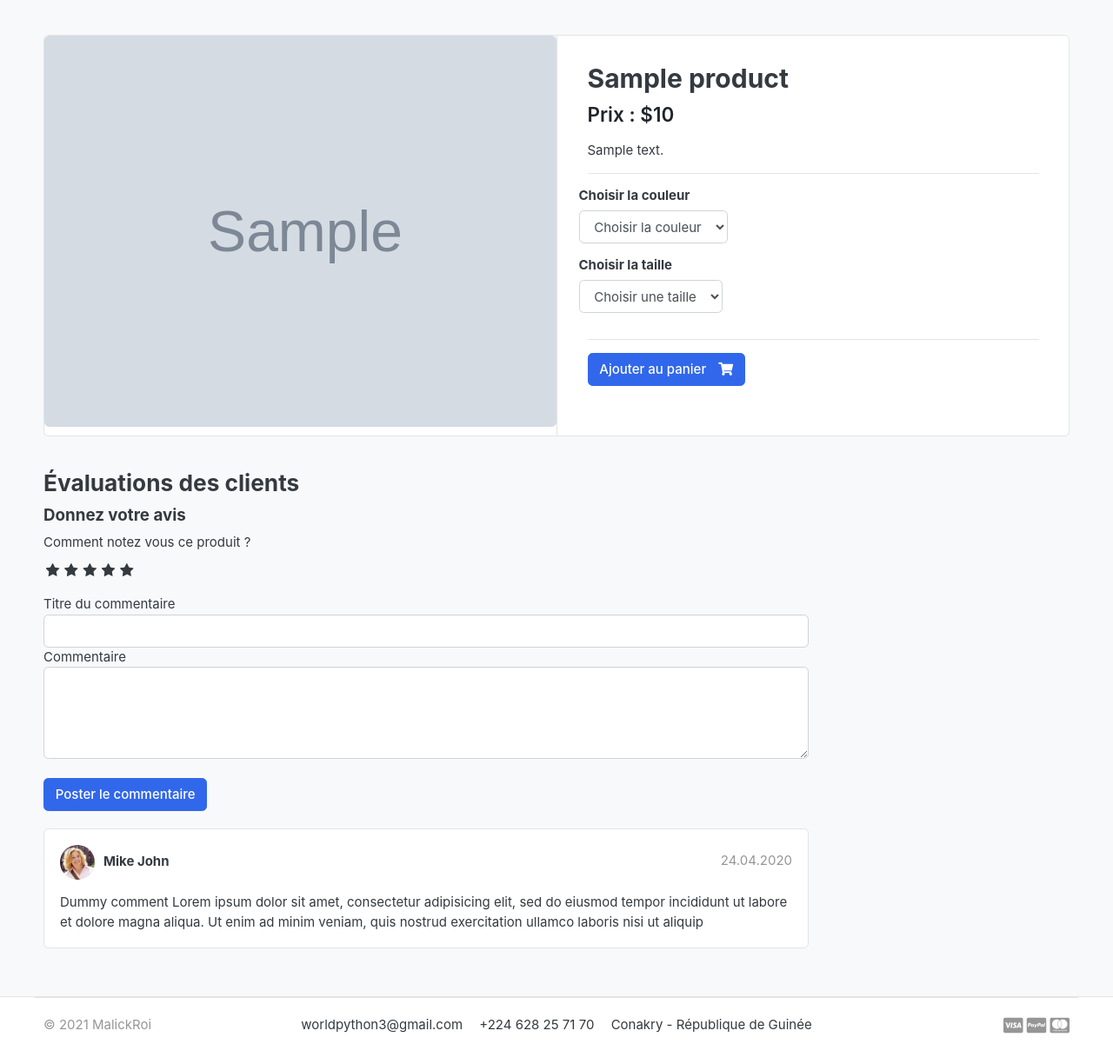
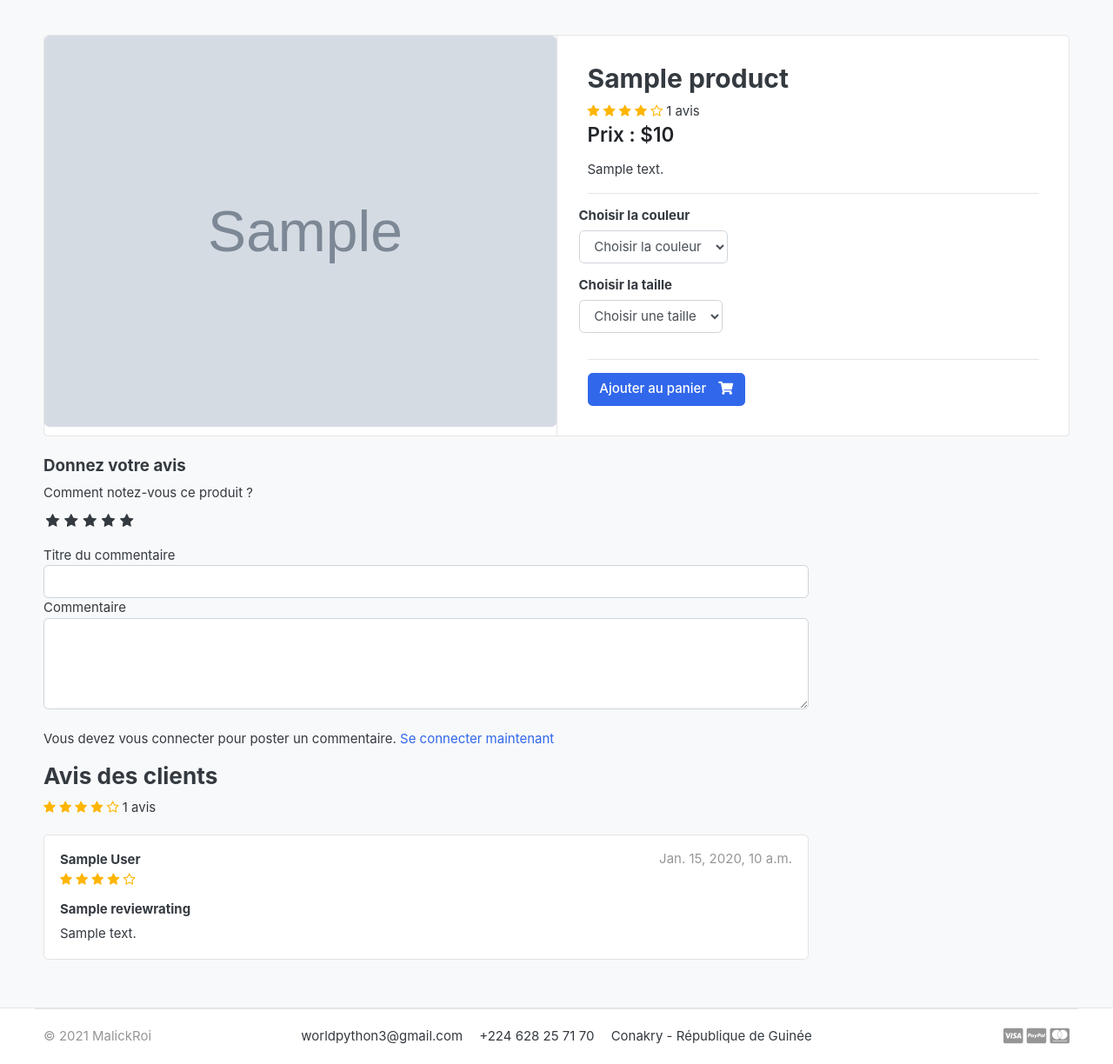
Before and after one commit to MalickRoi/greatekart-django, a Django app: a page that uses templates/store/product_detail.html in a window 1280 px wide. Shown: the part 118-1342 px from the top of the page at 87% size. Before the commit the page ends 1307 px from the top, so only its background shows below. Run offline with Django 3.2, Linux system fonts and the light colour scheme; tables that the repository leaves empty hold one stand-in row (values such as "Sample post"); grey boxes marked "Sample" are stand-in pictures; some libraries are stand-ins or nearby versions; some web fonts are replaced.

Commit message:
avis et notes

```diff
--- a/accounts/models.py
+++ b/accounts/models.py
@@ -58,6 +58,9 @@ class Account(AbstractBaseUser):
 
     objects = MyAccountManager()
 
+    def full_name(self):
+        return f'{self.first_name} {self.last_name}'
+
     def __str__(self):
         return self.email
 
--- a/greatkart/settings.py
+++ b/greatkart/settings.py
@@ -150,5 +150,5 @@ MESSAGE_TAGS = {
 EMAIL_HOST = 'smtp.gmail.com'
 EMAIL_PORT: 587
 EMAIL_HOST_USER = 'worldpython3@gmail.com'
-EMAIL_HOST_PASSWORD = ''
+EMAIL_HOST_PASSWORD = 'Malick@224'
 EMAIL_USE_TLS = True
--- a/static/css/custom.css
+++ b/static/css/custom.css
@@ -36,3 +36,7 @@ input:checked + label:hover, input:checked ~ label:hover,
 input:checked ~ label:hover ~ label, label:hover ~ input:checked ~ label {
     color: #cc9000;
 }
+
+.rating-star i{
+    color: #ffb503 !important;
+}
--- a/store/urls.py
+++ b/store/urls.py
@@ -6,5 +6,5 @@ urlpatterns = [
     path('category/<slug:category_slug>/', store_view, name='detail-store-page'),
     path('category/<slug:category_slug>/<slug:product_slug>/', product_detail_view, name='product-detail-page'),
     path('search/', search_view, name='search-page'),
-    path('submit-review/', submit_review, name='submit-review-page'),
+    path('submit-review/<int:product_id>/', submit_review, name='submit-review-page'),
 ]
--- a/store/views.py
+++ b/store/views.py
@@ -1,11 +1,14 @@
+from orders.models import OrderProduct
+from django.contrib import messages
 from django.db.models import Q
 from django.http.response import HttpResponse
-from django.shortcuts import get_object_or_404, render
+from django.shortcuts import get_object_or_404, redirect, render
 from django.core.paginator import EmptyPage, Paginator
 from category.models import Category
 from carts.models import CartItem
 from carts.views import _cart_id_view
-from .models import Product
+from .models import Product, ReviewRating
+from .forms import ReviewForm
 
 # Create your views here.
 def store_view(request, category_slug=None):
@@ -34,6 +37,7 @@ def store_view(request, category_slug=None):
 
 
 def product_detail_view(request, category_slug, product_slug):
+
     try:
         single_product = Product.objects.get(category__slug=category_slug, slug=product_slug)
         in_cart = CartItem.objects.filter(
@@ -42,9 +46,21 @@ def product_detail_view(request, category_slug, product_slug):
     except Exception as e:
         raise e
 
+    if request.user.is_authenticated:
+        try:
+            orderproduct = OrderProduct.objects.filter(user=request.user, product_id=single_product.id).exists()
+        except OrderProduct.DoesNotExist:
+            orderproduct = None
+    else:
+        orderproduct = None
+
+    # Obtenir les avis
+    reviews = ReviewRating.objects.filter(product_id=single_product.id, status=True)
+
     context = {
         'single_product': single_product,
         'in_cart': in_cart,
+        'reviews': reviews,
     }
     return render(request, 'store/product_detail.html', context)
 
@@ -64,5 +80,25 @@ def search_view(request):
     return render(request, 'store/store.html', context)
 
 
-def submit_review(request):
-    pass
+def submit_review(request, product_id):
+    url = request.META.get('HTTP_REFERER')
+    if request.method == 'POST':
+        try:
+            reviews = ReviewRating.objects.get(user__id=request.user.id, product__id=product_id)
+            form = ReviewForm(request.POST, instance=reviews)
+            form.save()
+            messages.success(request, 'Merci. Votre évaluation a été mis à jour.')
+            return redirect(url)
+        except ReviewRating.DoesNotExist:
+            form = ReviewForm(request.POST)
+            if form.is_valid():
+                data = ReviewRating()
+                data.subject = form.cleaned_data['subject']
+                data.rating = form.cleaned_data['rating']
+                data.review = form.cleaned_data['review']
+                data.ip = request.META.get('REMOTE_ADDR')
+                data.product_id = product_id
+                data.user_id = request.user.id
+                data.save()
+                messages.success(request, 'Merci! Votre avis a été soumis.')
+                return redirect(url)
--- a/templates/store/product_detail.html
+++ b/templates/store/product_detail.html
@@ -5,15 +5,14 @@
     <section class="section-content padding-y bg">
         <div class="container">
 
-            <!-- ============================ COMPONENT 1 ================================= -->
             <div class="card">
                 <div class="row no-gutters">
                     <aside class="col-md-6">
                         <article class="gallery-wrap">
                             <div class="img-big-wrap">
                                 <img src="{{single_product.images.url}}" class="">
-                            </div> <!-- img-big-wrap.// -->
-                        </article> <!-- gallery-wrap .end// -->
+                            </div>
+                        </article>
                     </aside>
 
                     <main class="col-md-6 border-left">
@@ -21,6 +20,20 @@
                             {% csrf_token %}
                             <article class="content-body">
                                 <h2 class="title">{{single_product.product_name}}</h2>
+                                <div class="rating-star">
+                                    <span>
+                                        <i class="fa fa-star{% if single_product.averageReview < .5 %}-o{% elif single_product.averageReview >= .5 and single_product.averageReview < 1 %}-half-o {% endif %}" aria-hidden="true"></i>
+
+                                        <i class="fa fa-star{% if single_product.averageReview < 1.5 %}-o{% elif single_product.averageReview >= 1.5 and single_product.averageReview < 2 %}-half-o {% endif %}" aria-hidden="true"></i>
+
+                                        <i class="fa fa-star{% if single_product.averageReview < 2.5 %}-o{% elif single_product.averageReview >= 2.5 and single_product.averageReview < 3 %}-half-o {% endif %}" aria-hidden="true"></i>
+
+                                        <i class="fa fa-star{% if single_product.averageReview < 3.5 %}-o{% elif single_product.averageReview >= 3.5 and single_product.averageReview < 4 %}-half-o {% endif %}" aria-hidden="true"></i>
+
+                                        <i class="fa fa-star{% if single_product.averageReview < 4.5 %}-o{% elif single_product.averageReview >= 4.5 and single_product.averageReview < 5 %}-half-o {% endif %}" aria-hidden="true"></i>
+                                    </span>
+                                    <span>{{single_product.countReview}} avis </span>
+                                </div>
 
                                 <div class="mb-3">
                                     <var class="price h4">Prix : ${{single_product.price}}</var>
@@ -64,28 +77,24 @@
                                         <i class="fas fa-shopping-cart"></i>
                                     </button>
                                 {% endif %}
-                            </article> <!-- product-info-aside .// -->
+                            </article>
                         </form>
-                    </main> <!-- col.// -->
-                </div> <!-- row.// -->
-            </div> <!-- card.// -->
-            <!-- ============================ COMPONENT 1 END .// ================================= -->
+                    </main>
+                </div>
+            </div>
 
             <br>
 
             <div class="row">
                 <div class="col-md-9">
 
-                <header class="section-heading">
-                    <h3>Évaluations des clients </h3>
-
-                    <form action="" method="post">
+                    <form action="{% url 'submit-review-page' single_product.id %} " method="post">
                         {% csrf_token %}
                         <h5>Donnez votre avis</h5>
 
                         <div>
                             <!-- Etoiles de notation -->
-                            <label>Comment notez vous ce produit ?</label>
+                            <label>Comment notez-vous ce produit ?</label>
                             <br>
 
                             <div class="rate">
@@ -129,37 +138,82 @@
                             <textarea name="review" rows="4" class="form-control"></textarea>
                             <br>
 
+                            {% if request.user.is_authenticated %}
+                                {% if orderproduct %}
                                     <input type="submit" value="Poster le commentaire" class="btn btn-primary">
+                                {% else %}
+                                    <p>
+                                        Vous devez acheté ce produit pour pouvoir en donner un avis.
+                                    </p>
+                                {% endif %}
+                            {% else %}
+                                <p>
+                                    Vous devez vous connecter pour poster un commentaire.
+                                    <span>
+                                        <a href="{% url 'login-page' %}">Se connecter maintenant</a>
+                                    </span>
+                                </p>
+                            {% endif %}
                         </div>
+
+                        {% include 'partials/alerts.html' %}
                     </form>
 
+                    <header class="section-heading">
+                        <h3>Avis des clients </h3>
+                        <div class="rating-star">
+                            <span>
+                                <i class="fa fa-star{% if single_product.averageReview < .5 %}-o{% elif single_product.averageReview >= .5 and single_product.averageReview < 1 %}-half-o {% endif %}" aria-hidden="true"></i>
+
+                                <i class="fa fa-star{% if single_product.averageReview < 1.5 %}-o{% elif single_product.averageReview >= 1.5 and single_product.averageReview < 2 %}-half-o {% endif %}" aria-hidden="true"></i>
+
+                                <i class="fa fa-star{% if single_product.averageReview < 2.5 %}-o{% elif single_product.averageReview >= 2.5 and single_product.averageReview < 3 %}-half-o {% endif %}" aria-hidden="true"></i>
+
+                                <i class="fa fa-star{% if single_product.averageReview < 3.5 %}-o{% elif single_product.averageReview >= 3.5 and single_product.averageReview < 4 %}-half-o {% endif %}" aria-hidden="true"></i>
+
+                                <i class="fa fa-star{% if single_product.averageReview < 4.5 %}-o{% elif single_product.averageReview >= 4.5 and single_product.averageReview < 5 %}-half-o {% endif %}" aria-hidden="true"></i>
+                            </span>
+                            <span>{{single_product.countReview}} avis </span>
+                        </div>
                     </header>
 
+                    {% for review in reviews %}
                         <article class="box mb-3">
                             <div class="icontext w-100">
-                        <img src="{% static 'images/avatars/avatar1.jpg' %}" class="img-xs icon rounded-circle">
                                 <div class="text">
-                            <span class="date text-muted float-md-right">24.04.2020 </span>
-                            <h6 class="mb-1">Mike John </h6>
+                                    <span class="date text-muted float-md-right">
+                                        {{review.updated_at}}
+                                    </span>
+                                    <h6 class="mb-1">{{review.user.full_name}}</h6>
 
+                                    <div class="rating-star">
+                                        <span>
+                                            <i class="fa fa-star{% if review.rating == .5 %}-half-o{% elif review.rating < 1 %}-o {% endif %}" aria-hidden="true"></i>
+
+                                            <i class="fa fa-star{% if review.rating == 1.5 %}-half-o{% elif review.rating < 2 %}-o {% endif %}" aria-hidden="true"></i>
+
+                                            <i class="fa fa-star{% if review.rating == 2.5 %}-half-o{% elif review.rating < 3 %}-o {% endif %}" aria-hidden="true"></i>
+
+                                            <i class="fa fa-star{% if review.rating == 3.5 %}-half-o{% elif review.rating < 4 %}-o {% endif %}" aria-hidden="true"></i>
+
+                                            <i class="fa fa-star{% if review.rating == 4.5 %}-half-o{% elif review.rating < 5 %}-o {% endif %}" aria-hidden="true"></i>
+                                        </span>
                                     </div>
-                    </div> <!-- icontext.// -->
+                                </div>
+                            </div>
+
                             <div class="mt-3">
+                                <h6>{{review.subject}} </h6>
                                 <p>
-                            Dummy comment Lorem ipsum dolor sit amet, consectetur adipisicing elit, sed do eiusmod
-                            tempor incididunt ut labore et dolore magna aliqua. Ut enim ad minim veniam,
-                            quis nostrud exercitation ullamco laboris nisi ut aliquip
+                                    {{review.review}}
                                 </p>
                             </div>
                         </article>
+                    {% endfor %}
 
+                </div>
+            </div>
 
-
-                </div> <!-- col.// -->
-            </div> <!-- row.// -->
-
-
-        </div> <!-- container .//  -->
+        </div>
     </section>
-    <!-- ========================= SECTION CONTENT END// ========================= -->
 {% endblock %}
```
Also changed, not shown: store/forms.py (+5 -4 lines), store/models.py (+18 -2 lines). Lines whose indentation alone changed are shown as unchanged.
